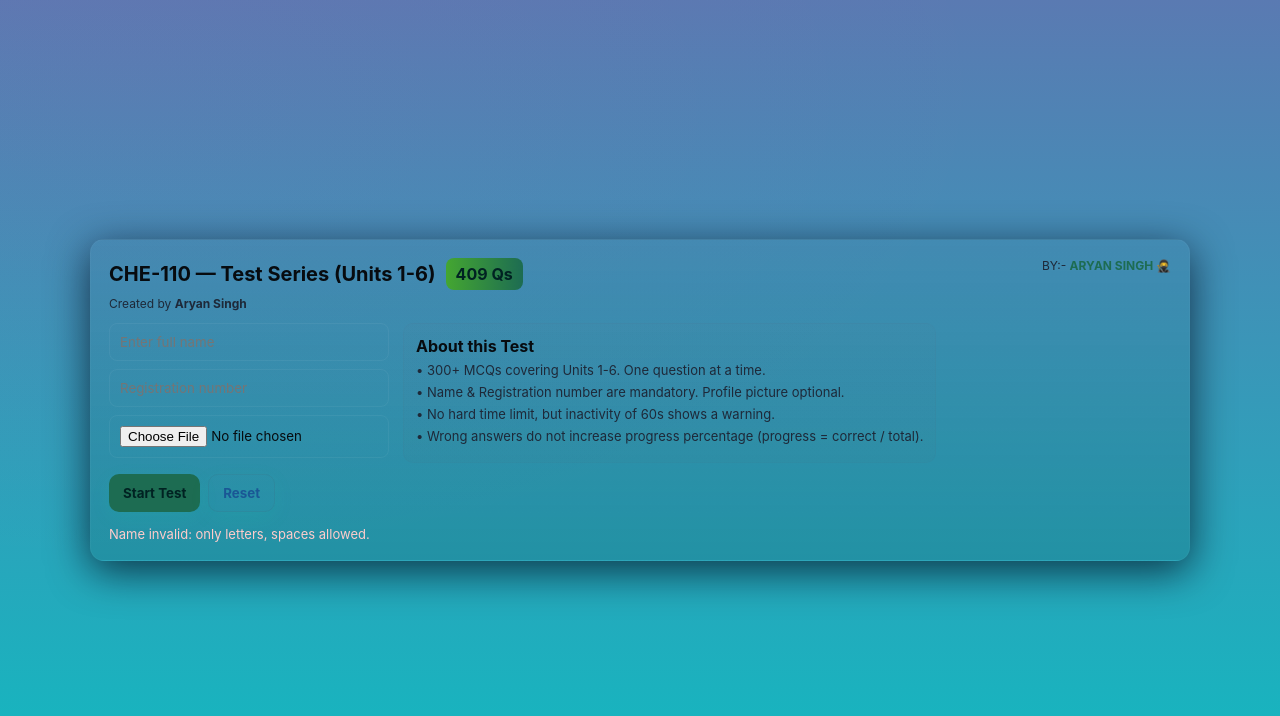
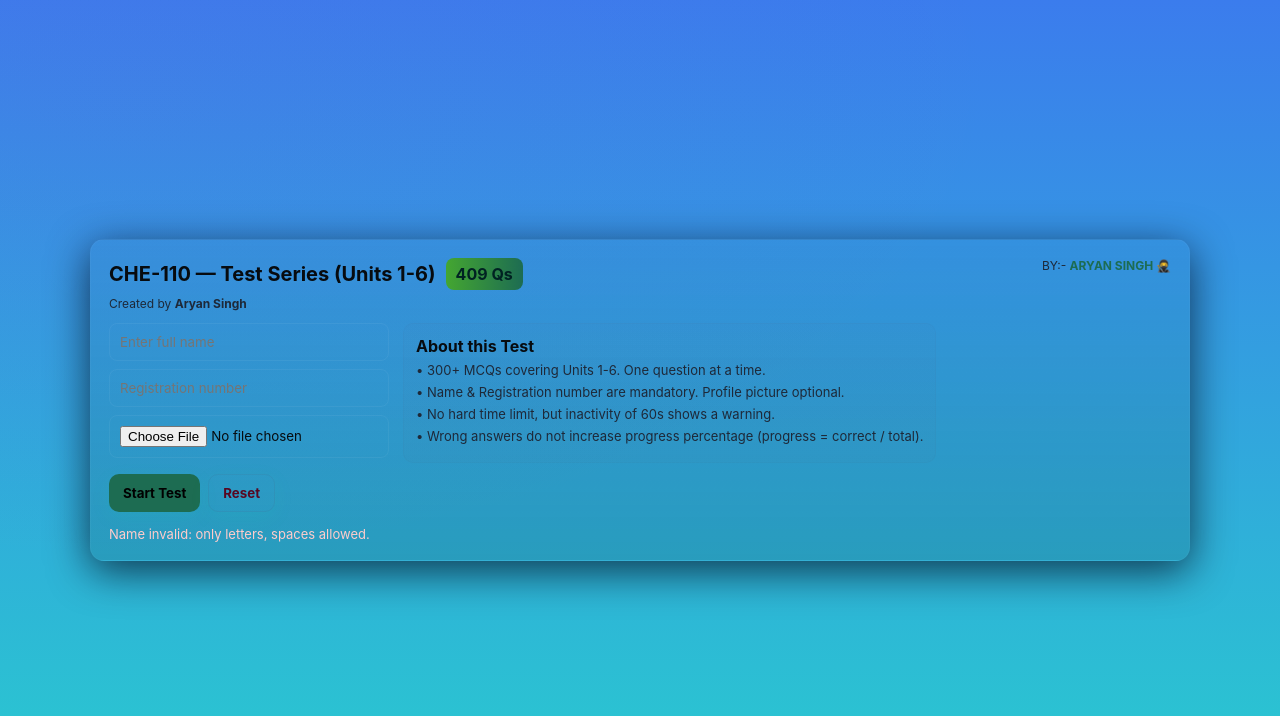
Before and after one commit to aryan-singh-0121/CHE-110-TEST, a plain HTML site: page index.html in a window 1280 px wide. Drawn offline with nearby package versions, Linux system fonts and the light colour scheme.

Commit message:
Update index.html

```diff
--- a/index.html
+++ b/index.html
@@ -28,8 +28,8 @@ html,body{
 body{
     margin:0; /* Remove default margin */
     background:
-        radial-gradient(900px 500px at 10% 10%, rgba(244, 50, 163, 0.04), transparent), /* Decorative radial gradient */
-        linear-gradient(180deg,#5a7ab2 0%, #11bac0 100%); /* Main page gradient background */
+        radial-gradient(900px 500px at 10% 10%, rgba(210, 47, 142, 0.04), transparent), /* Decorative radial gradient */
+        linear-gradient(180deg,#3b7ced 0%, #29cacf 100%); /* Main page gradient background */
     color:#070b0f; /* Default text color */
     min-height:100vh; /* Minimum height full viewport */
     display:flex; /* Flex layout */
@@ -103,10 +103,10 @@ input[type="text"], input[type="file"]{
 
 /* ===================== About box ===================== */
 .about{
-    background:linear-gradient(180deg, rgba(204, 66, 66, 0.01), rgba(156, 43, 43, 0.02)); /* Light background gradient */
+    background:linear-gradient(180deg, rgba(184, 11, 11, 0.01), rgba(156, 43, 43, 0.02)); /* Light background gradient */
     padding:12px; /* Inner spacing */
     border-radius:10px; /* Rounded corners */
-    border:1px solid rgba(150, 23, 23, 0.02); /* Light border */
+    border:1px solid rgba(105, 0, 0, 0.02); /* Light border */
     max-width:600px; /* Max width */
 }
 .about p{
@@ -123,7 +123,7 @@ input[type="text"], input[type="file"]{
     cursor:pointer; /* Pointer on hover */
     font-weight:700; /* Bold */
     background:var(--accent); /* Main accent color */
-    color:#022; /* Text color */
+    color:rgb(0, 0, 0); /* Text color */
     box-shadow:0 6px 20px rgba(14, 239, 164, 0.08); /* Shadow */
     transition:transform .14s ease, box-shadow .14s ease; /* Smooth interaction */
 }
@@ -133,7 +133,7 @@ input[type="text"], input[type="file"]{
 .btn.ghost{
     background:transparent; /* Ghost button */
     border:1px solid rgba(99, 46, 46, 0.06); /* Light border */
-    color:#1a5795; /* Text color */
+    color:#570721; /* Text color */
 }
 .btn.warn{
     background:var(--danger); /* Red background for warning */
@@ -225,7 +225,7 @@ input[type="text"], input[type="file"]{
 }
 .option:hover{
     transform:translateY(-4px); /* Hover lift effect */
-    box-shadow:0 10px 30px rgba(12, 49, 217, 0.6);
+    box-shadow:0 10px 30px rgba(24, 54, 185, 0.6);
 }
 .option .label{
     font-weight:750;
@@ -2928,14 +2928,14 @@ async function fetchAllResults() {
 }
 
 btnExport.addEventListener('click', ()=>{
-  const arr = JSON.parse(localStorage.getItem('ece249_results') || '[]');
+  const arr = JSON.parse(localStorage.getItem('CHE-110_results') || '[]');
   if(arr.length === 0){ alert('No saved results to export.'); return; }
   const headers = ['Name','Reg','Correct','Attempted','Time','Date'];
   const rows = arr.map(r => [r.name, r.reg, r.correct, r.attempted, r.time, r.date]);
   let csv = headers.join(',') + '\n' + rows.map(r => r.map(c => `"${String(c).replace(/"/g,'""')}"`).join(',')).join('\n');
   const blob = new Blob([csv], {type: 'text/csv'});
   const url = URL.createObjectURL(blob);
-  const a = document.createElement('a'); a.href = url; a.download = 'ece249_results.csv'; document.body.appendChild(a); a.click(); a.remove(); URL.revokeObjectURL(url);
+  const a = document.createElement('a'); a.href = url; a.download = 'CHE-110_results.csv'; document.body.appendChild(a); a.click(); a.remove(); URL.revokeObjectURL(url);
 });
 
 /* View summary modal */
@@ -2945,7 +2945,7 @@ function showSummaryModal(){
   modalRoot.innerHTML = '';
   const backdrop = document.createElement('div'); backdrop.className = 'modal-backdrop';
   const modal = document.createElement('div'); modal.className = 'modal';
-  const user = JSON.parse(localStorage.getItem('ece249_user') || '{}');
+  const user = JSON.parse(localStorage.getItem('CHE-110_user') || '{}');
   modal.innerHTML = `<h3>Test Summary</h3>
     <p><strong>Name:</strong> ${user.name || inpName.value} &nbsp; • &nbsp; <strong>Reg:</strong> ${user.reg || inpReg.value}</p>
     <p><strong>Score:</strong> ${correct} / ${totalQ} &nbsp; • &nbsp; <strong>Attempted:</strong> ${attempted}</p>
```
